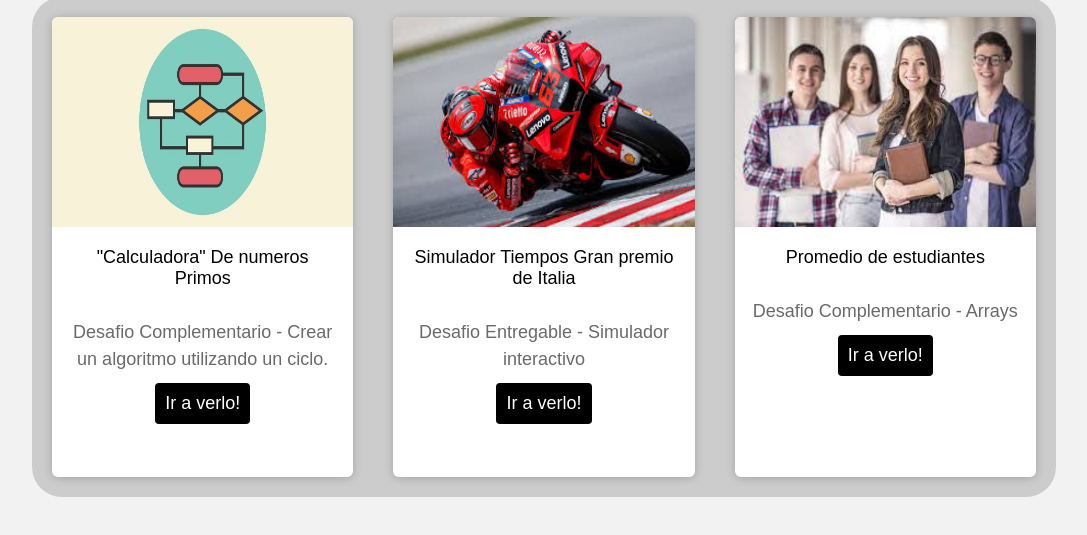
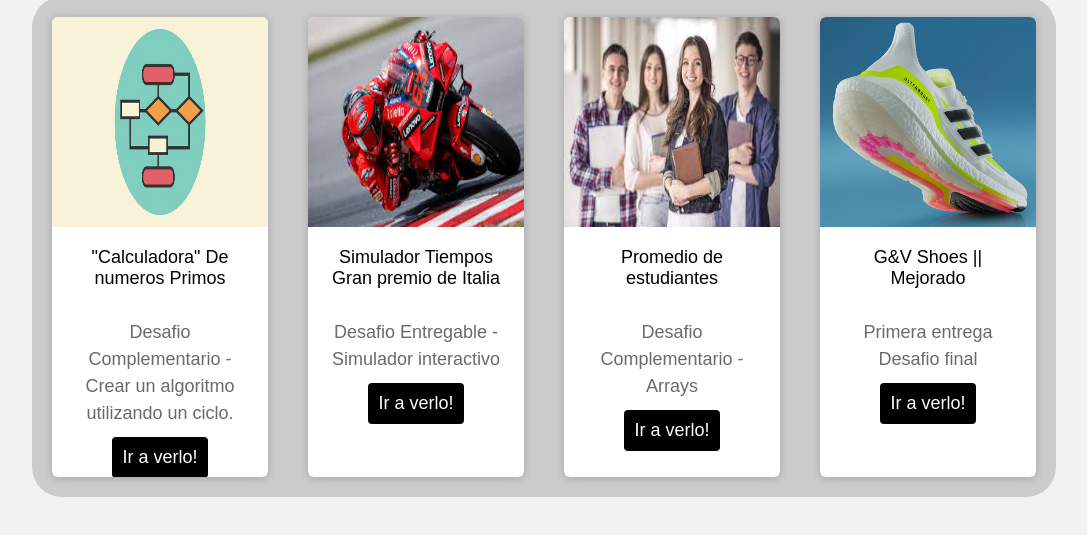
Before and after one commit to MdavidV/JavaScript, a plain HTML site: page index.html in a window 1280 px wide. Shown: the part 121-656 px from the top of the page, without its empty margins (96-1183 px from the left). Drawn offline with Linux system fonts and the light colour scheme.

Commit message:
ajustes pre entrega

```diff
--- a/Desafio Final/js/main.js
+++ b/Desafio Final/js/main.js
@@ -94,7 +94,6 @@ function addToCart(id){
     };
 
     let producto = BBDD.find(producto => producto.id == id);
-    let precio = BBDD.find(producto => producto.id == id);
     cart.push(producto);
 
     let amount = parseInt(prompt(`
--- a/index.html
+++ b/index.html
@@ -42,6 +42,17 @@
                 <a href="Tercer Entregable/index.html">Ir a verlo!</a>
             </div>
         </div>
+
+        <div class="Desafio_final card">
+            <figure>
+                <img src="Desafio Final/assets/4.png" alt="">
+            </figure>
+            <div class="contenido">
+                <h3>G&V Shoes || Mejorado </h3>
+                <p>Primera entrega Desafio final</p>
+                <a href="Desafio Final/index.html">Ir a verlo!</a>
+            </div>
+        </div>
     </div>
 </body>
 </html>
```
